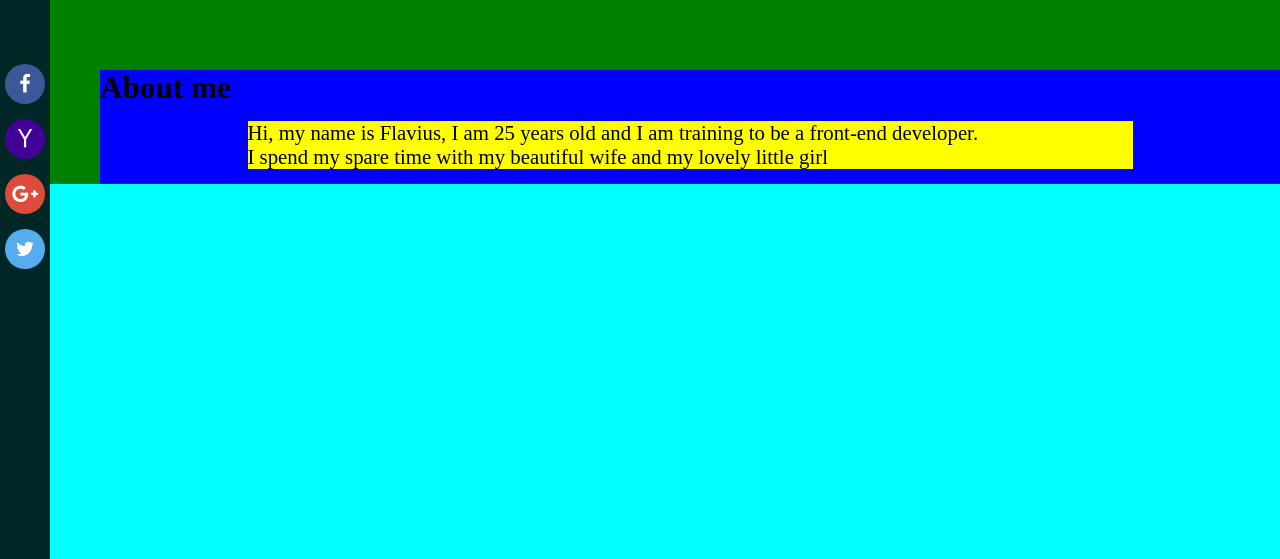
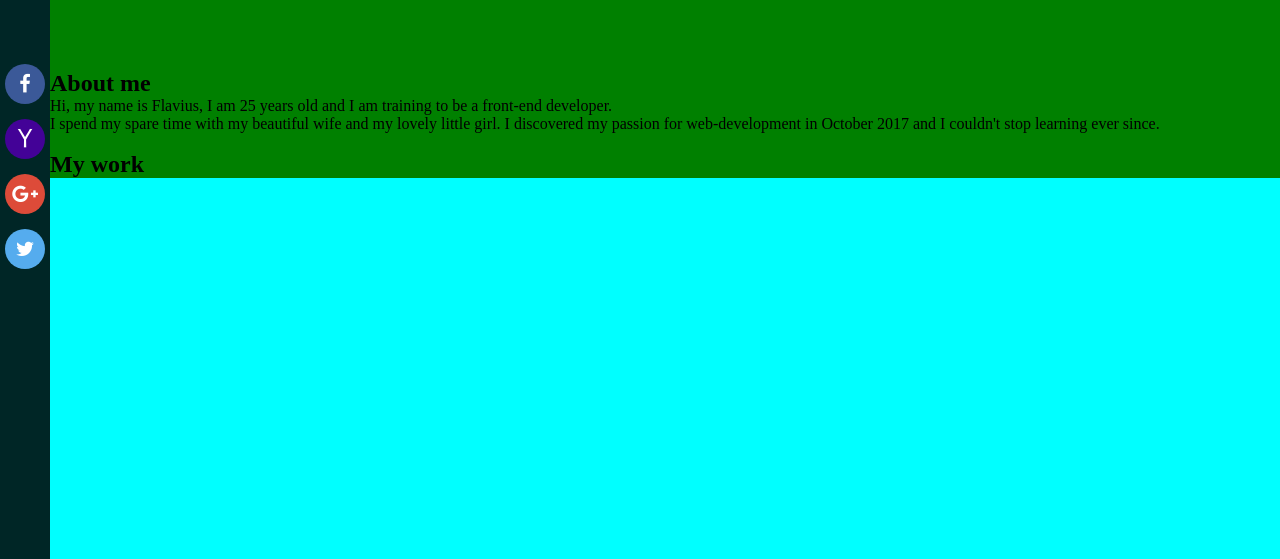
Before and after one commit to FoteaFlavius/FoteaFlavius.github.io, a plain HTML site: page index.html in a window 1280 px wide. Shown: the part 241-800 px from the top of the page. Drawn offline with Linux system fonts and the light colour scheme; a web font is replaced by a local one.

Commit message:
last save

```diff
--- a/index.html
+++ b/index.html
@@ -27,11 +27,15 @@
       <img class="titleimg" src="http://bit.ly/2hSlqyk" alt="Photo of the author">
       <h1 class="titletxt">Fotea Flavius</h1>
     </div>
-    <div class="about">
+    <div class="about-me">
       <h2>About me</h2>
-      <span style="margin-left: "><p> Hi, my name is Flavius, I am 25 years old and I am training to be a front-end developer.<br /></span>
-        I spend my spare time with my beautiful wife and my lovely little girl
-    </div>
+      <p> Hi, my name is Flavius, I am 25 years old and I am training to be a front-end developer.<br />
+        I spend my spare time with my beautiful wife and my lovely little girl. I discovered my passion for web-development in October 2017 and I couldn't stop learning ever since.</p>
+    </div> <br />
+    <!-- Leaving space here for comment -->
+    <div class="my-work">
+      <h2>My work</h2>
+      <p>
   </div>
 </div>
 </body>
--- a/style.css
+++ b/style.css
@@ -25,6 +25,7 @@ body {
   top: 0;
   right: 0;
   font-size: 20px;
+  width: 100px;
 }
 .right-sidebar a {
   display: block;
@@ -109,6 +110,6 @@ body {
 }
 .titletxt {
   background-color: brown;
-  font-family: "Indie Flower", cursive;
+  font-family: "Indie Flower", "cursive";
   font-size: 55px;
 }
```
